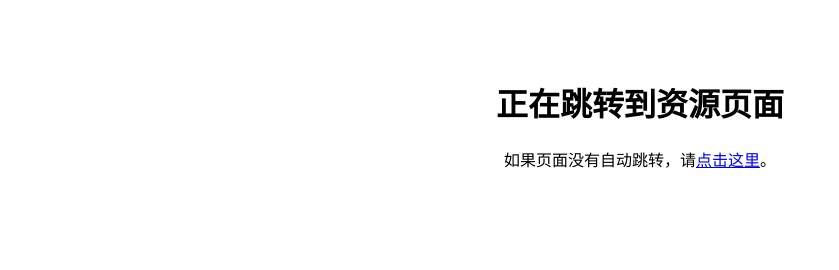
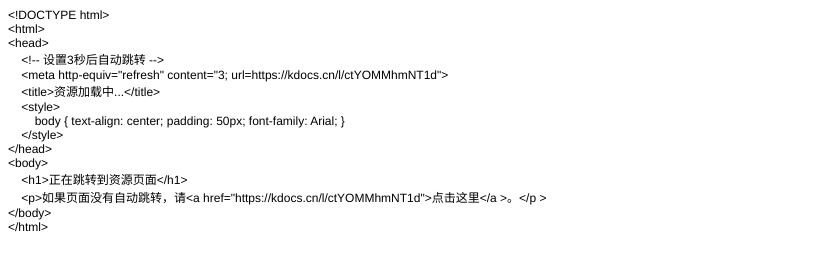
Before and after one commit to huang8353820/huang8353820.github.io, a plain HTML site: page index.html in a window 1280 px wide. Shown: the whole page, without its empty margins (0-839 px from the left). Drawn offline with Linux system fonts and the light colour scheme.

Commit message:
index file

```diff
--- a/index.html
+++ b/index.html
@@ -1,15 +1,31 @@
-<!DOCTYPE html>
+<!DOCTYPE html PUBLIC "-//W3C//DTD HTML 4.01//EN" "http://www.w3.org/TR/html4/strict.dtd">
 <html>
 <head>
-    <!-- 设置3秒后自动跳转 -->
-    <meta http-equiv="refresh" content="3; url=https://pan.quark.cn/s/0923732ecaf1">
-    <title>资源加载中...</title>
-    <style>
-        body { text-align: center; padding: 50px; font-family: Arial; }
-    </style>
+  <meta http-equiv="Content-Type" content="text/html; charset=utf-8">
+  <meta http-equiv="Content-Style-Type" content="text/css">
+  <title></title>
+  <meta name="Generator" content="Cocoa HTML Writer">
+  <meta name="CocoaVersion" content="2113.65">
+  <style type="text/css">
+    p.p1 {margin: 0.0px 0.0px 0.0px 0.0px; font: 12.0px Helvetica}
+    span.s1 {font: 12.0px 'PingFang SC'}
+  </style>
 </head>
 <body>
-    <h1>正在跳转到资源页面</h1>
-    <p>如果页面没有自动跳转，请<a href="pan.quark.cn/s/0923732ecaf1">点击这里</a >。</p >
+<p class="p1">&lt;!DOCTYPE html&gt;</p>
+<p class="p1">&lt;html&gt;</p>
+<p class="p1">&lt;head&gt;</p>
+<p class="p1"><span class="Apple-converted-space">    </span>&lt;!-- <span class="s1">设置</span>3<span class="s1">秒后自动跳转</span> --&gt;</p>
+<p class="p1"><span class="Apple-converted-space">    </span>&lt;meta http-equiv="refresh" content="3; url=https://kdocs.cn/l/ctYOMMhmNT1d"&gt;</p>
+<p class="p1"><span class="Apple-converted-space">    </span>&lt;title&gt;<span class="s1">资源加载中</span>...&lt;/title&gt;</p>
+<p class="p1"><span class="Apple-converted-space">    </span>&lt;style&gt;</p>
+<p class="p1"><span class="Apple-converted-space">        </span>body { text-align: center; padding: 50px; font-family: Arial; }</p>
+<p class="p1"><span class="Apple-converted-space">    </span>&lt;/style&gt;</p>
+<p class="p1">&lt;/head&gt;</p>
+<p class="p1">&lt;body&gt;</p>
+<p class="p1"><span class="Apple-converted-space">    </span>&lt;h1&gt;<span class="s1">正在跳转到资源页面</span>&lt;/h1&gt;</p>
+<p class="p1"><span class="Apple-converted-space">    </span>&lt;p&gt;<span class="s1">如果页面没有自动跳转，请</span>&lt;a href="https://kdocs.cn/l/ctYOMMhmNT1d"&gt;<span class="s1">点击这里</span>&lt;/a &gt;<span class="s1">。</span>&lt;/p &gt;</p>
+<p class="p1">&lt;/body&gt;</p>
+<p class="p1">&lt;/html&gt;</p>
 </body>
 </html>
```
